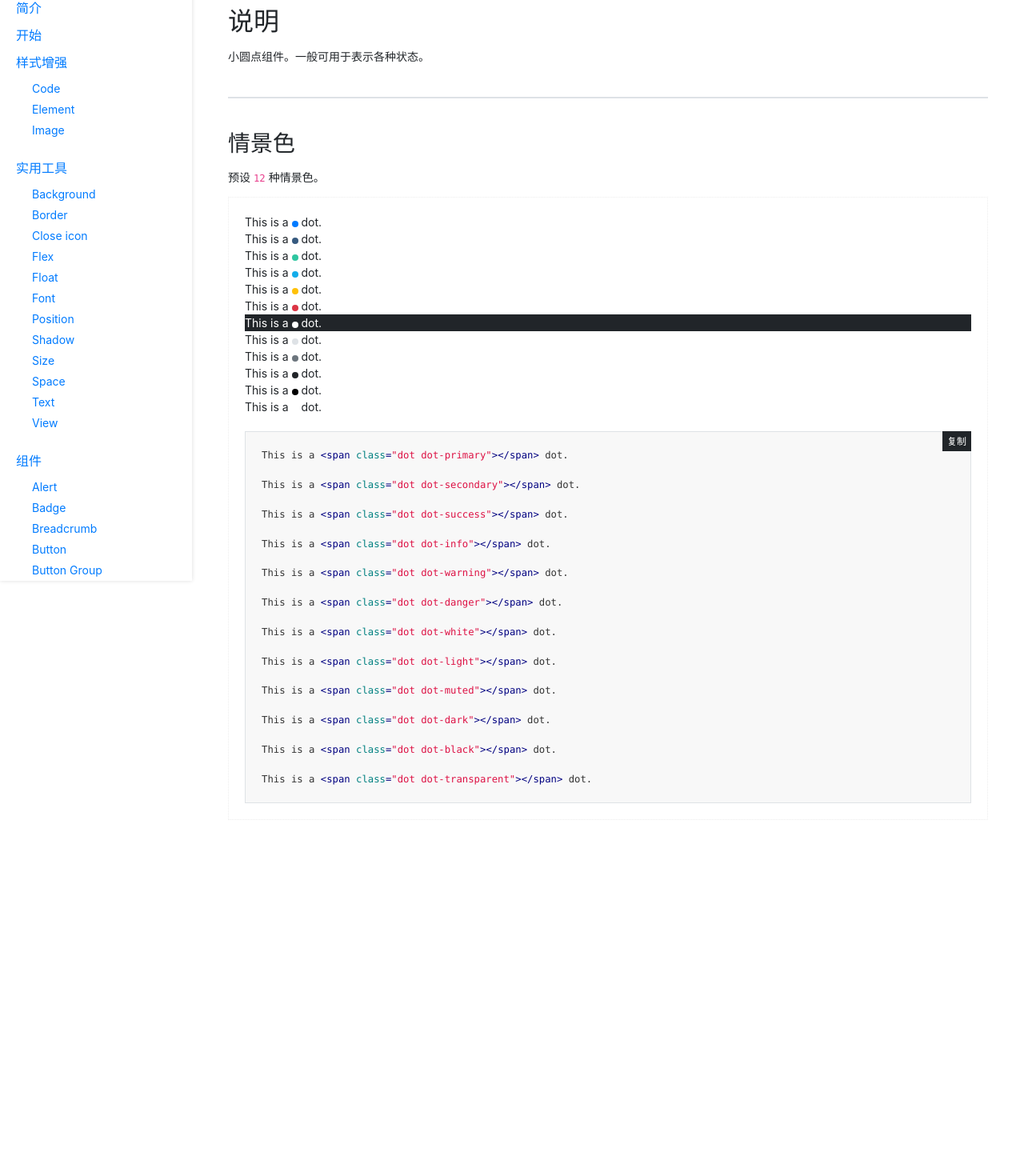
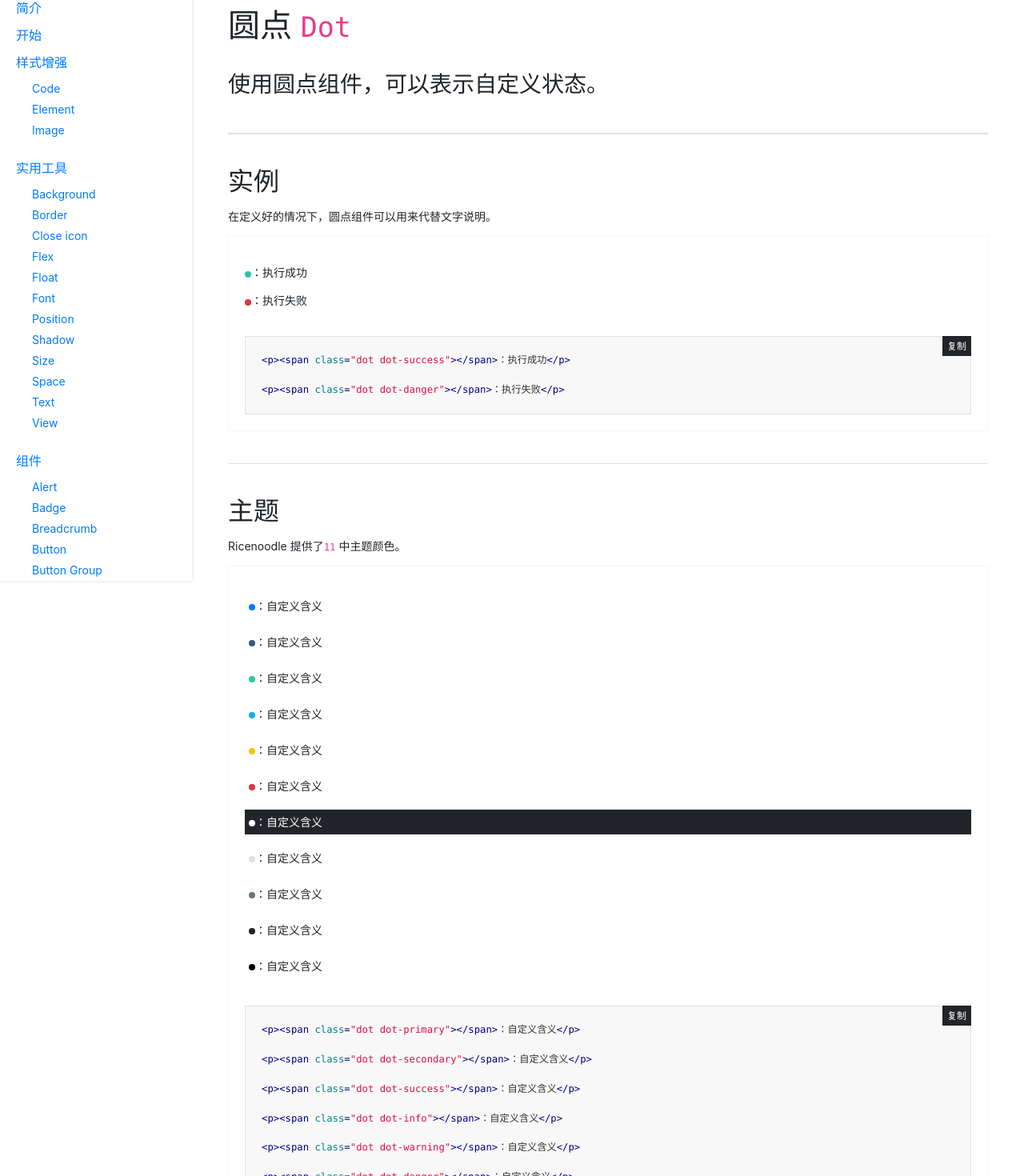
Before and after one commit to yayocn/yayocn-web, a React app: page /ricenoodle/components/dot in a window 1280 px wide. Shown: the part 74-1544 px from the top of the page at 80% size. Before the commit the page ends 1129 px from the top, so only its background shows below. Built offline with nearby package versions, Linux system fonts and the light colour scheme.

Commit message:
improve dot

```diff
--- a/src/view/ricenoodle/components/Dot.js
+++ b/src/view/ricenoodle/components/Dot.js
@@ -6,19 +6,22 @@ import common from '../../../../public/scss/common.scss'
 import style from '../style.scss';
 
 const DOT = {
-  situation: [
-    { title: 'Primary', key: '', subTitle: '', className: 'dot dot-primary', },
-    { title: 'Secondary', key: '', subTitle: '', className: 'dot dot-secondary', },
-    { title: 'Success', key: '', subTitle: '', className: 'dot dot-success', },
-    { title: 'Info', key: '', subTitle: '', className: 'dot dot-info', },
-    { title: 'Warning', key: '', subTitle: '', className: 'dot dot-warning', },
-    { title: 'Danger', key: '', subTitle: '', className: 'dot dot-danger', },
-    { title: 'White', key: '', subTitle: '', className: 'dot dot-white', },
-    { title: 'Light', key: '', subTitle: '', className: 'dot dot-light', },
-    { title: 'Muted', key: '', subTitle: '', className: 'dot dot-muted', },
-    { title: 'Dark', key: '', subTitle: '', className: 'dot dot-dark', },
-    { title: 'Black', key: '', subTitle: '', className: 'dot dot-black', },
-    { title: 'Transparent', key: '', subTitle: '', className: 'dot dot-transparent', },
+  default: [
+    { title: 'Default', key: '', subTitle: '执行成功', className: 'dot dot-success', },
+    { title: 'Default', key: '', subTitle: '执行失败', className: 'dot dot-danger', },
+  ],
+  theme: [
+    { title: 'Primary', key: '', subTitle: '自定义含义', className: 'dot dot-primary', },
+    { title: 'Secondary', key: '', subTitle: '自定义含义', className: 'dot dot-secondary', },
+    { title: 'Success', key: '', subTitle: '自定义含义', className: 'dot dot-success', },
+    { title: 'Info', key: '', subTitle: '自定义含义', className: 'dot dot-info', },
+    { title: 'Warning', key: '', subTitle: '自定义含义', className: 'dot dot-warning', },
+    { title: 'Danger', key: '', subTitle: '自定义含义', className: 'dot dot-danger', },
+    { title: 'White', key: '', subTitle: '自定义含义', className: 'dot dot-white', },
+    { title: 'Light', key: '', subTitle: '自定义含义', className: 'dot dot-light', },
+    { title: 'Muted', key: '', subTitle: '自定义含义', className: 'dot dot-muted', },
+    { title: 'Dark', key: '', subTitle: '自定义含义', className: 'dot dot-dark', },
+    { title: 'Black', key: '', subTitle: '自定义含义', className: 'dot dot-black', },
   ],
 };
 
@@ -30,11 +33,11 @@ export default class Dot extends Component {
     const len = data.length;
     data.forEach((item, index) => {
       if (index !== len - 1) {
-        code += `This is a <span class="${item.className}"></span> dot.
+        code += `<p><span class="${item.className}"></span>：${item.subTitle}</p>
 
 `;
       } else {
-        code += `This is a <span class="${item.className}"></span> dot.`;
+        code += `<p><span class="${item.className}"></span>：${item.subTitle}</p>`;
       }
     })
 
@@ -44,13 +47,13 @@ export default class Dot extends Component {
   render () {
     return (
       <PageWrapper>
-        <h2>说明</h2>
-        <p>小圆点组件。一般可用于表示各种状态。</p>
+        <h1>圆点 <code>Dot</code></h1>
+        <p className="font-2x font-100">使用圆点组件，可以表示自定义状态。</p>
 
         <div className="divider divider-bold divider-lg"></div>
 
-        <h3>情景色</h3>
-        <p>预设 <code>12</code> 种情景色。</p>
+        <h2>实例</h2>
+        <p>在定义好的情况下，圆点组件可以用来代替文字说明。</p>
         <div className={classnames(style['util-badge'])}>
           <div className="row">
             <div className="col-12">
@@ -59,11 +62,11 @@ export default class Dot extends Component {
                   <div className="row">
                     <div className="col-12">
                       {
-                        DOT.situation.map((item, index) => {
+                        DOT.default.map((item, index) => {
                           return (
-                            <div className={classnames({ 'bg-dark text-white': item.title === 'White'})} key={index} >
-                              This is a <span className={classnames(item.className, style['badge-feature'])}></span> dot.
-                            </div>
+                            <p className="" key={index} >
+                              <span className={classnames(item.className, style['badge-feature'])}></span>：{item.subTitle}
+                            </p>
                           );
                         })
                       }
@@ -73,7 +76,42 @@ export default class Dot extends Component {
                 <div className={classnames(common['example-code'])}>
                   <Highlight>
                     {
-                      this.createCode('situation')
+                      this.createCode('default')
+                    }
+                  </Highlight>
+                </div>
+              </div>
+            </div>
+          </div>
+        </div>
+
+        <div className="divider divider-lg"></div>
+
+        <h2>主题</h2>
+        <p>Ricenoodle 提供了<code>11</code> 中主题颜色。</p>
+        <div className={classnames(style['util-badge'])}>
+          <div className="row">
+            <div className="col-12">
+              <div className={classnames(common['feature-example'])}>
+                <div className={classnames(common['example-view'])}>
+                  <div className="row">
+                    <div className="col-12">
+                      {
+                        DOT.theme.map((item, index) => {
+                          return (
+                            <p className={classnames('p-5', { 'bg-dark text-white': item.title === 'White' })} key={index} >
+                              <span className={classnames(item.className, style['badge-feature'])}></span>：{item.subTitle}
+                            </p>
+                          );
+                        })
+                      }
+                    </div>
+                  </div>
+                </div>
+                <div className={classnames(common['example-code'])}>
+                  <Highlight>
+                    {
+                      this.createCode('theme')
                     }
                   </Highlight>
                 </div>
```
